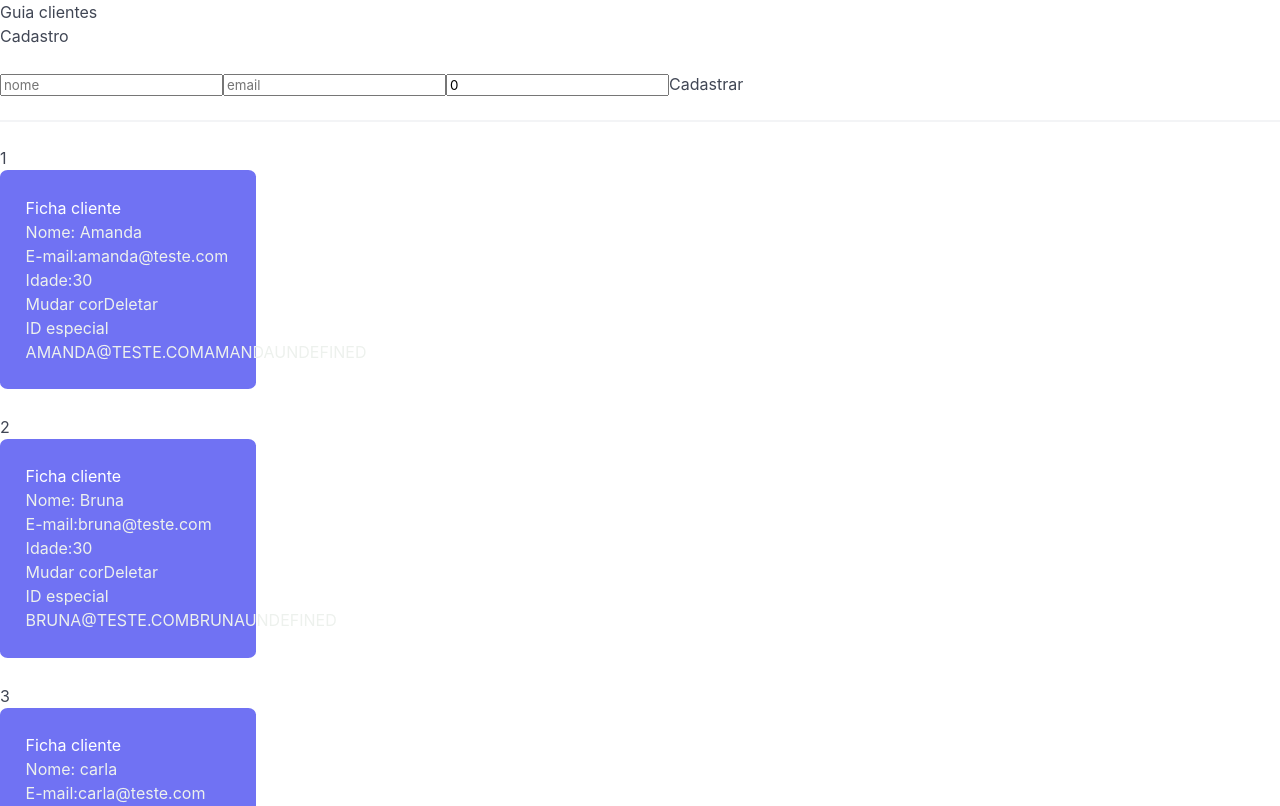
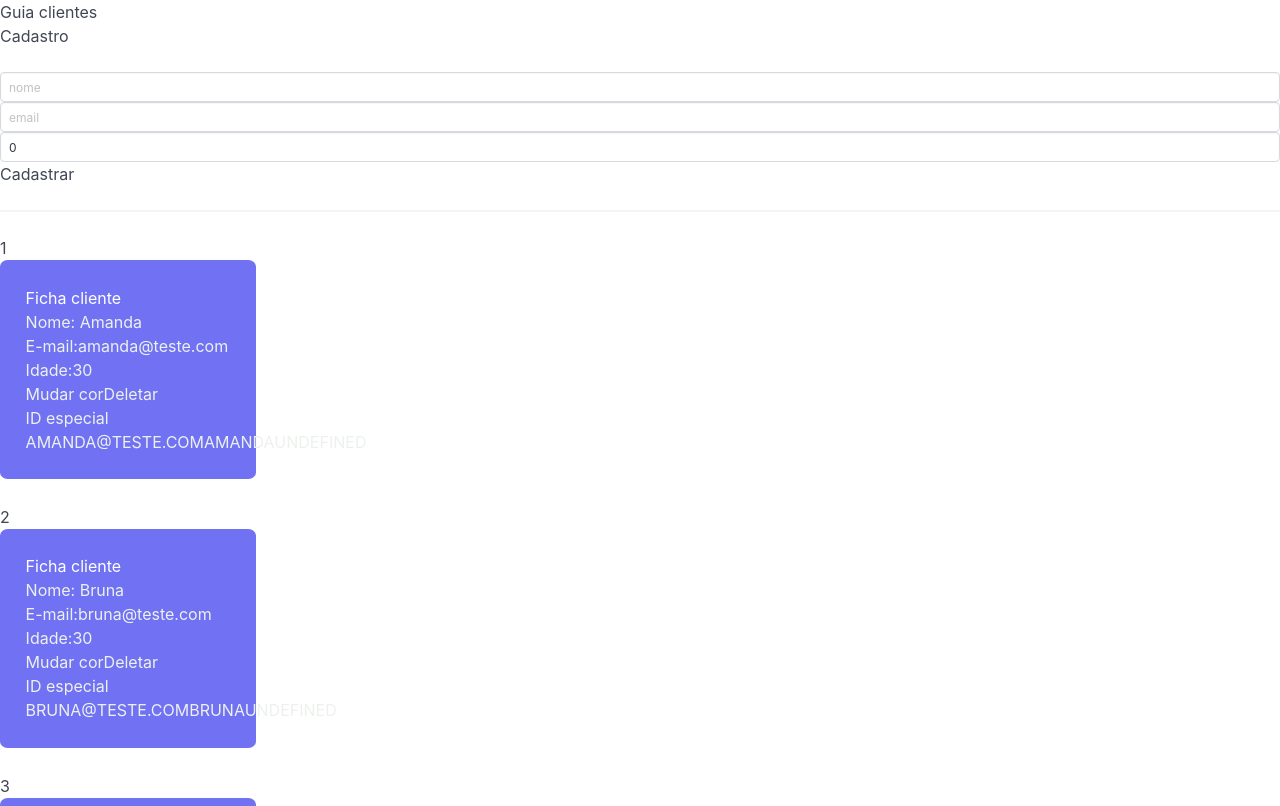
Before and after one commit to ivanProgramador/vue_js, a Vue app in the folder guiaclientes/: page / in a window 1280 px wide. Shown: the top 806 px of the page. Built offline with nearby package versions, Linux system fonts and the light colour scheme.

Commit message:
Final de aprendizado do vue

```diff
--- a/guiaclientes/src/App.vue
+++ b/guiaclientes/src/App.vue
@@ -1,13 +1,18 @@
 <template>
- <div id="App">
+ <div  id="App">
 
   <h1>Guia clientes</h1>
   <h3>Cadastro</h3>
-  <small id="aviso" v-show="deuErro">Nome invalido, tente novamente</small><br>
-  <input type="text" name="nome" placeholder="nome" v-model="nomeField" >
-  <input type="text" name="email"  placeholder="email" v-model="emailField" >
-  <input type="number" name="idade"  placeholder="idade" v-model="idadeField">
-  <button @click="cadastrarUsuario" >Cadastrar</button>
+
+  <div class="field" >
+      <small id="aviso" v-show="deuErro">Nome invalido, tente novamente</small><br>
+
+      <input class="input is-small" type="text" name="nome" placeholder="nome" v-model="nomeField" >
+      <input  class="input is-small" type="text" name="email"  placeholder="email" v-model="emailField" >
+      <input  class="input is-small" type="number" name="idade"  placeholder="idade" v-model="idadeField">
+
+      <button @click="cadastrarUsuario" >Cadastrar</button>
+  </div>
 
 
 
```
